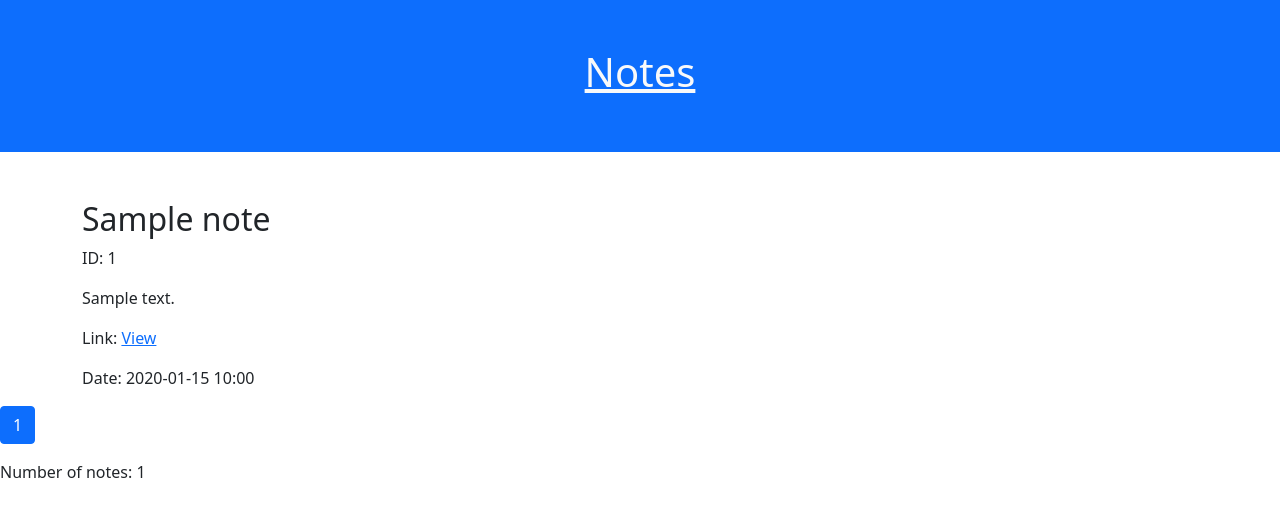
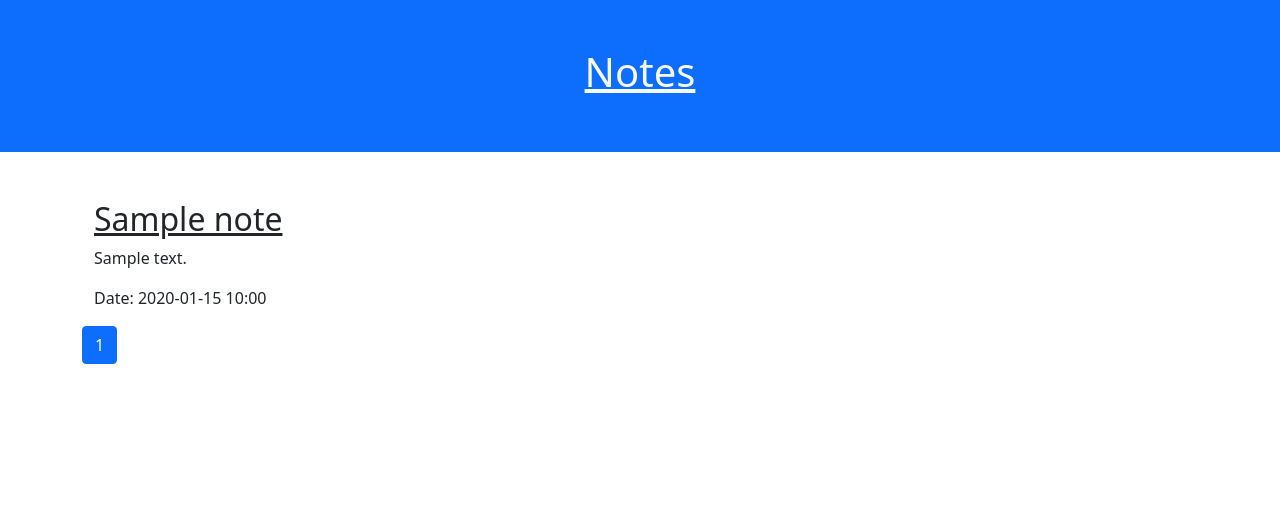
Before and after one commit to pcanterino/pcdenotes, a Django app: page / in a window 1280 px wide. Shown: the top 517 px of the page. Run offline with Django 3.2, Linux system fonts and the light colour scheme; tables that the repository leaves empty hold one stand-in row (values such as "Sample post"); some libraries are stand-ins or nearby versions.

Commit message:
Fixed some things in the templates

```diff
--- a/notes/templates/note_base.html
+++ b/notes/templates/note_base.html
@@ -15,6 +15,8 @@
     <h1><a href="/" class="link-light">Notes</a></h1>
   </div>
 
-{% block content %}{% endblock %}
+  <div id="content" class="container mt-5">
+    {% block content %}{% endblock %}
+  </div>
 </body>
 </html>
--- a/notes/templates/note_detail.html
+++ b/notes/templates/note_detail.html
@@ -4,7 +4,7 @@
 {% block title %}Notes - {{ note.title }}{% endblock %}
 
 {% block content %}
-  <article class="container mt-5">
+  <article>
     <h2>{{ note.title }}</h2>
     {{ note.content|linebreaksbr|markdownify }}
     <p>Date: {{ note.created_at|date:"Y-m-d H:i" }}</p>
--- a/notes/templates/note_list.html
+++ b/notes/templates/note_list.html
@@ -6,10 +6,8 @@
 {% block content %}
   {% for note in notes_page %}
   <article class="container mt-5">
-    <h2>{{ note.title }}</h2>
-    <p>ID: {{ note.id }}</p>
+    <h2><a href="{{ note.get_absolute_url }}" class="link-dark">{{ note.title }}</a></h2>
     <div>{{ note.content|linebreaksbr|markdownify }}</div>
-    <p>Link: <a href="{{ note.get_absolute_url }}">View</a></p>
     <p>Date: {{ note.created_at|date:"Y-m-d H:i" }}</p>
   </article>
   {% empty %}
@@ -25,6 +23,4 @@
       {% endifnotequal %}
     {% endfor %}
   </ul>
-
-  <p>Number of notes: {{ notes_count }}</p>
 {% endblock %}
```
